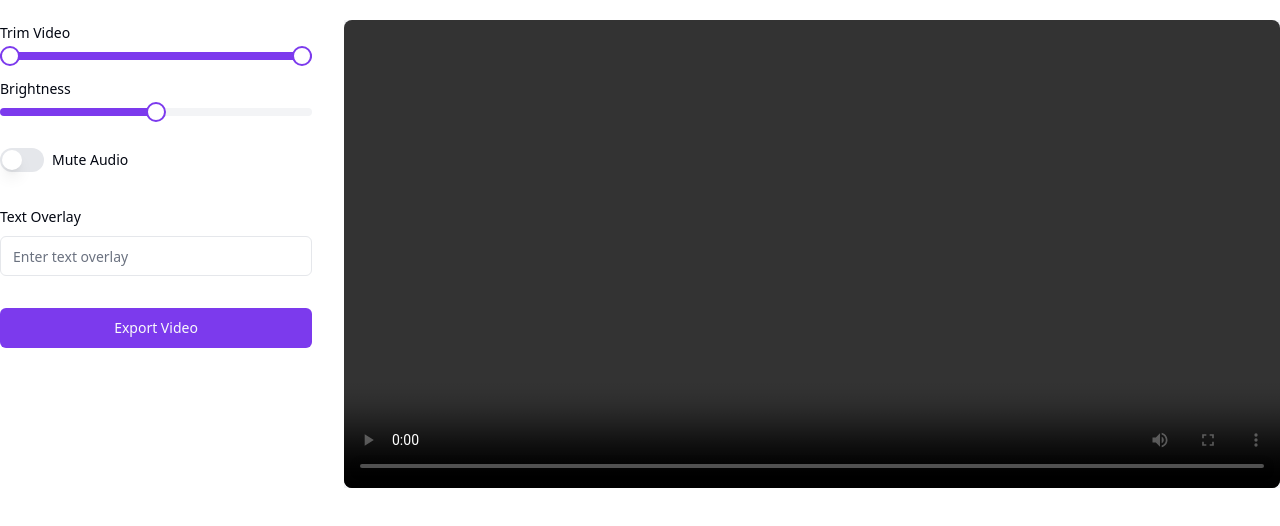
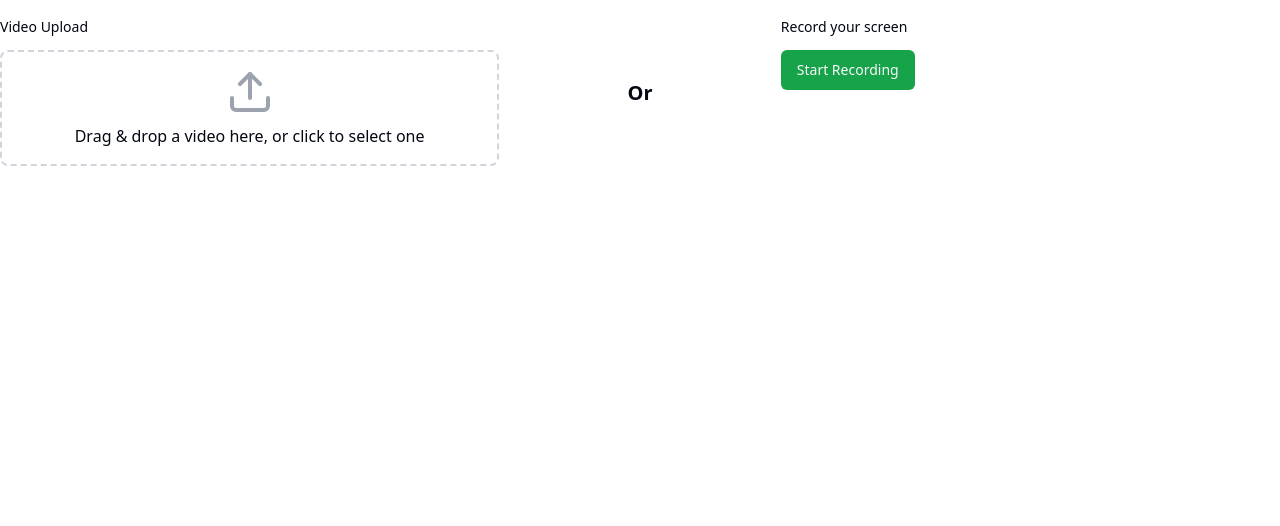
Before and after one commit to suryanshsingh2001/mockly, a Next.js app: page /video in a window 1280 px wide. Shown: the top 526 px of the page. Built offline with nearby package versions, Linux system fonts and the light colour scheme.

Commit message:
amend display criteria

```diff
--- a/components/shared/VideoEditor.tsx
+++ b/components/shared/VideoEditor.tsx
@@ -47,11 +47,11 @@ export default function VideoEditor() {
     <main className="flex flex-col lg:flex-row h-screen">
       {/* Left Section - Upload/Recording Options */}
 
-      {video && (
+      {!video && (
         <div
           className={cn("pt-5", {
-            "w-full": video,
-            "w-full lg:w-1/2": !video,
+            "w-full": !video,
+            "w-full lg:w-1/2": video,
           })}
         >
           <div className="flex flex-row justify-evenly gap-4 items-center w-full">
@@ -89,7 +89,7 @@ export default function VideoEditor() {
       )}
 
       {/* Settings */}
-      {!video && (
+      {video && (
         <div className="flex flex-col lg:flex-row gap-8 w-full pt-5">
           <div className="space-y-8 w-full lg:w-1/4">
             <div className="space-y-4">
@@ -137,7 +137,7 @@ export default function VideoEditor() {
           <div className="w-full lg:w-3/4 h-fit flex items-center justify-center bg-secondary">
             <video
               ref={videoRef}
-              // src={video}
+              src={video}
               controls
               className="w-full rounded-lg"
               style={{ filter: `brightness(${brightness}%)` }}
```
